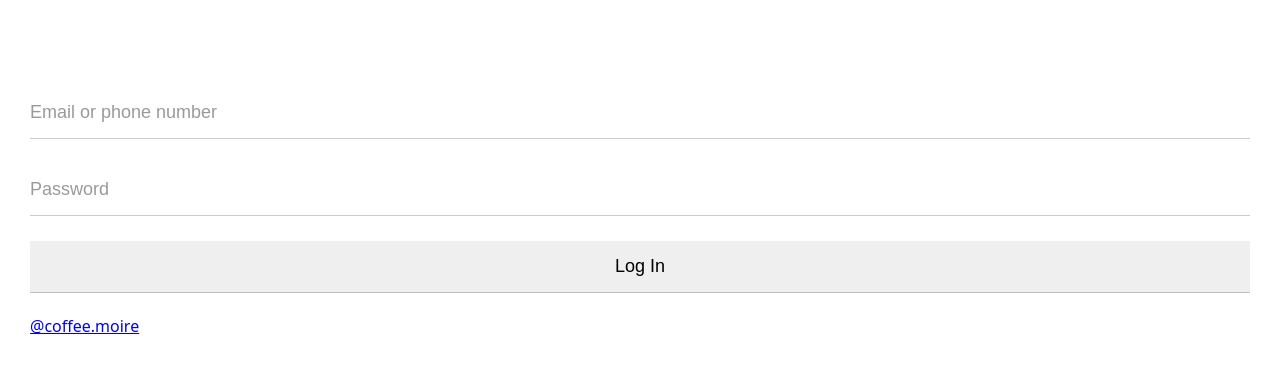
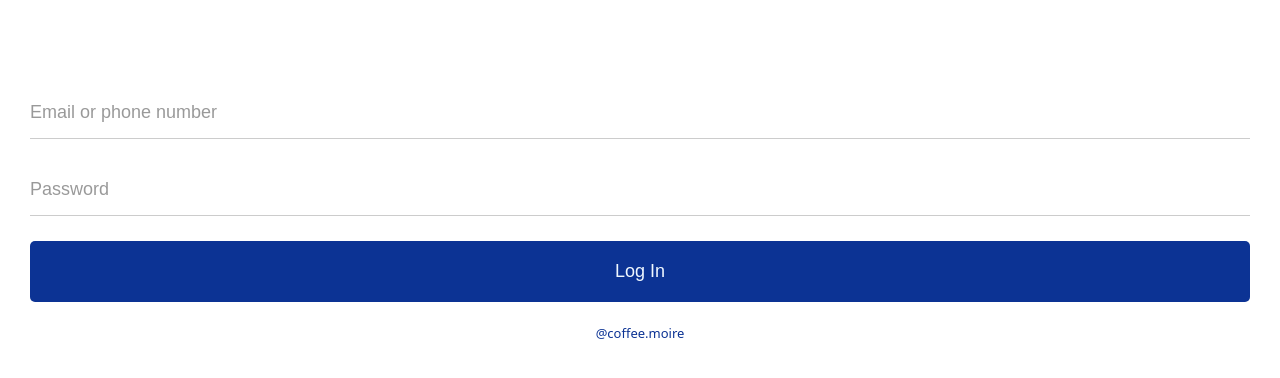
Before and after one commit to GEONU-MOON/COFFEE-MOIRE, a plain HTML site: page index.html in a window 1280 px wide. Shown: the part 184-562 px from the top of the page. Drawn offline with Linux system fonts and the light colour scheme.

Commit message:
Update styles.css

```diff
--- a/css/styles.css
+++ b/css/styles.css
@@ -34,8 +34,11 @@ body {
   border: none;
   padding: 15px 0px;
   font-size: 18px;
+  margin-bottom: 25px;
+}
+
+#login-form input:not([type="submit"]) {
   border-bottom: 1px solid rgba(0, 0, 0, 0.2);
-  margin-bottom: 25px;
   transition: border-color 0.3s ease-in-out;
 }
 
@@ -46,3 +49,18 @@ body {
 #login-form input:focus {
   border-color: var(--moire);
 }
+
+#login-form input[type="submit"] {
+  background-color: var(--moire);
+  cursor: pointer;
+  color: aliceblue;
+  padding: 20px 0px;
+  border-radius: 5px;
+}
+
+#login-form a {
+  text-align: center;
+  text-decoration: wavy;
+  color: var(--moire);
+  font-size: 13px;
+}
```
